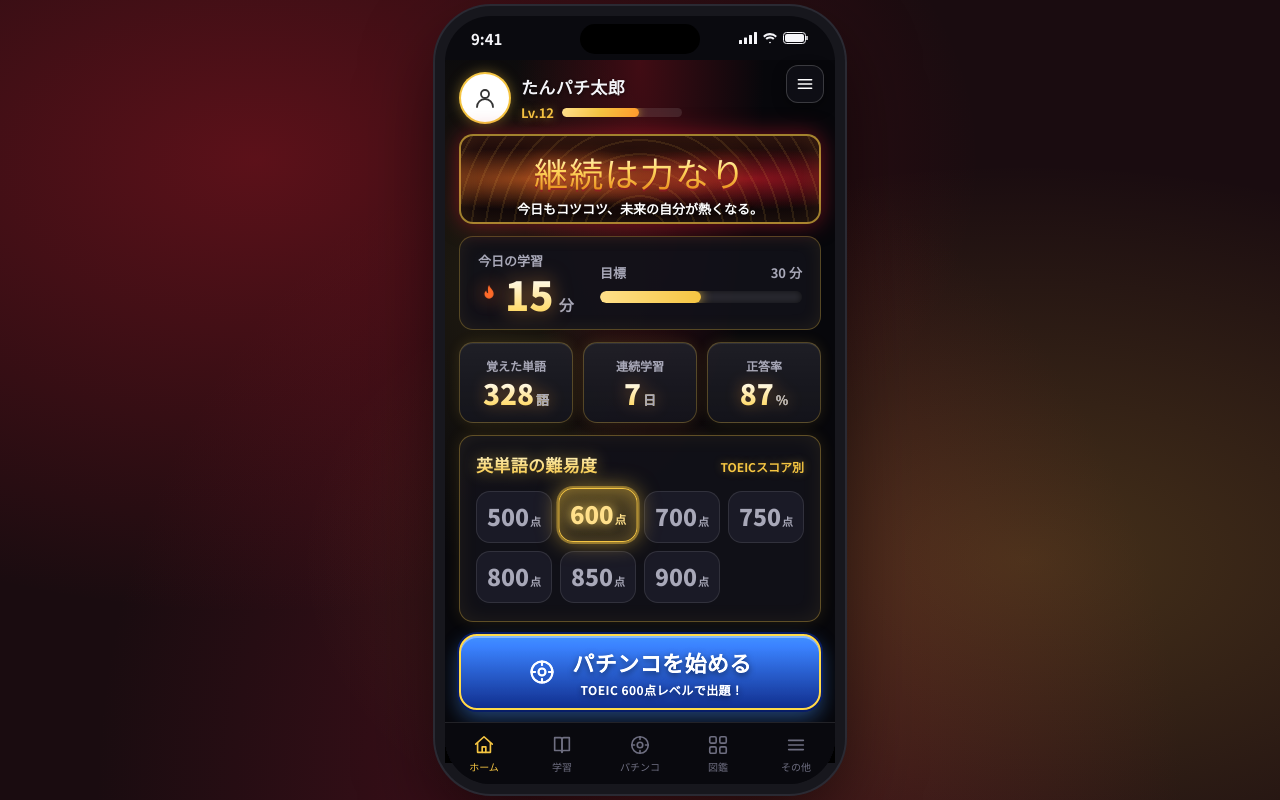
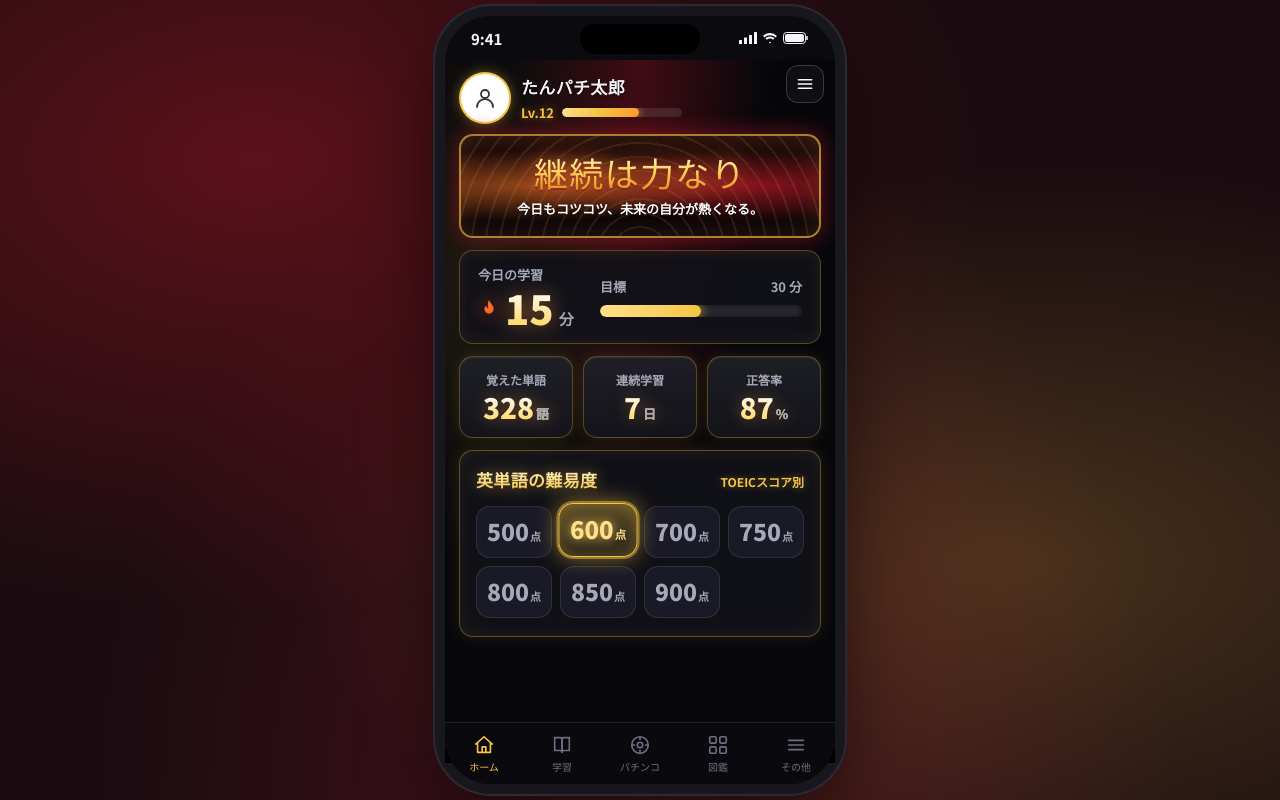
Before and after one commit to cloud0327/Pachinko_learning, a React (Vite) app in the folder tanpachi-app/: page /#/home in a window 1280 px wide. Built offline with nearby package versions, Linux system fonts and the light colour scheme; a web font is replaced by a local one.

Commit message:
refactor(home): パチンコ開始ボタンを削除

```diff
--- a/tanpachi-app/src/pages/Home/Home.tsx
+++ b/tanpachi-app/src/pages/Home/Home.tsx
@@ -117,18 +117,7 @@ export function Home() {
           </div>
         </section>
 
-        <button
-          className="btn-cta blue home-cta"
-          onClick={() => navigate("/pachinko", { state: { difficulty } })}
-        >
-          <span className="cta-row">
-            <Pachinko size={28} />
-            <span>
-              パチンコを始める
-              <span className="sub">TOEIC {difficulty}点レベルで出題！</span>
-            </span>
-          </span>
-        </button>
+
       </div>
       <TabBar />
     </>
```
